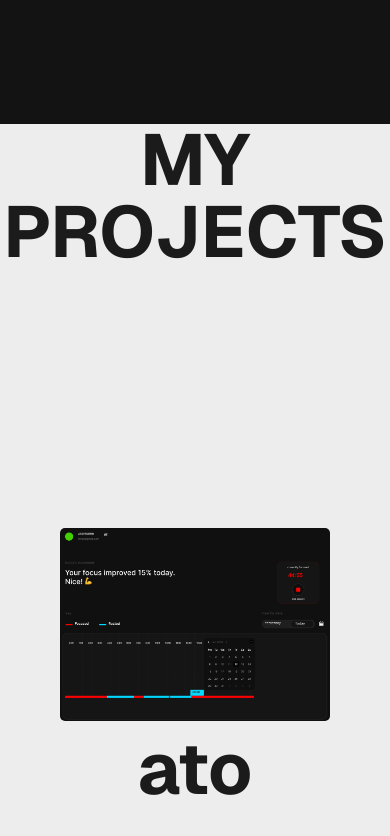
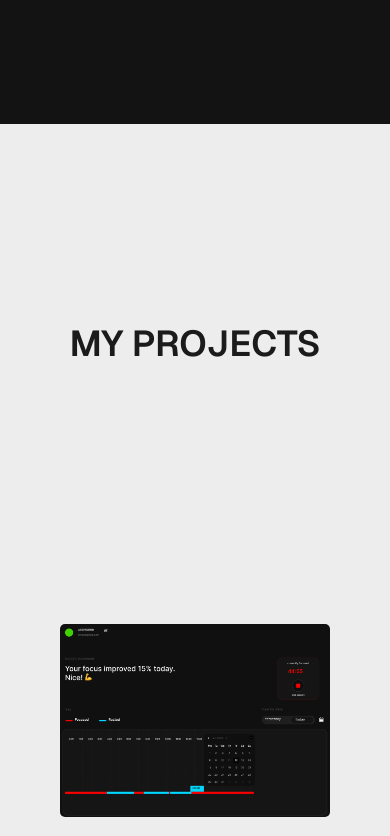
Before and after one commit to Stefan1400/portfolio, a Next.js app: page / in a window 390 px wide. Shown: the part 720-1556 px from the top of the page. Built offline with nearby package versions, Linux system fonts and the light colour scheme.

Commit message:
style(projects): make responsive on all screens

```diff
--- a/components/projects/ProjectCard.tsx
+++ b/components/projects/ProjectCard.tsx
@@ -5,14 +5,14 @@ export default function ProjectCard({ imageUrl }: ProjectTypes) {
   return (
     <div className="flex flex-col items-center gap-3 hover:cursor-pointer p-15">
          <Image
-            className="rounded-[5px]"
+            className="rounded-[5px] md:w-[400px] lg:w-[500px]"
             src={imageUrl}
             alt="ATO project preview"
             width={300}
             height={300}
          />
 
-         <h2 className="text-7xl font-bold">ato</h2>
+         <h2 className="text-5xl font-bold md:text-6xl lg:text-7xl">ato</h2>
       </div>
   )
 }
--- a/components/sections/ProjectsGrid.tsx
+++ b/components/sections/ProjectsGrid.tsx
@@ -6,12 +6,12 @@ export type ProjectTypes = {
 
 export default function ProjectsGrid() {
   return (
-    <section id="projects" className="w-full h-screen text-[#1b1b1b] bg-[#ededed]">
+    <section id="projects" className="w-full h-auto text-[#1b1b1b] bg-[#ededed] py-50">
 
-      <h1 className="text-7xl font-bold md:text-6xl lg:text-7xl text-center">MY PROJECTS</h1>
+      <h1 className="font-semibold text-4xl md:text-6xl lg:text-7xl text-center">MY PROJECTS</h1>
 
       <div className='flex flex-col mt-50'>
-         <ProjectCard imageUrl='/images/ato.png' />
+         <ProjectCard imageUrl='/images/ato.png'/>
       </div>
     </section>
   )
```
